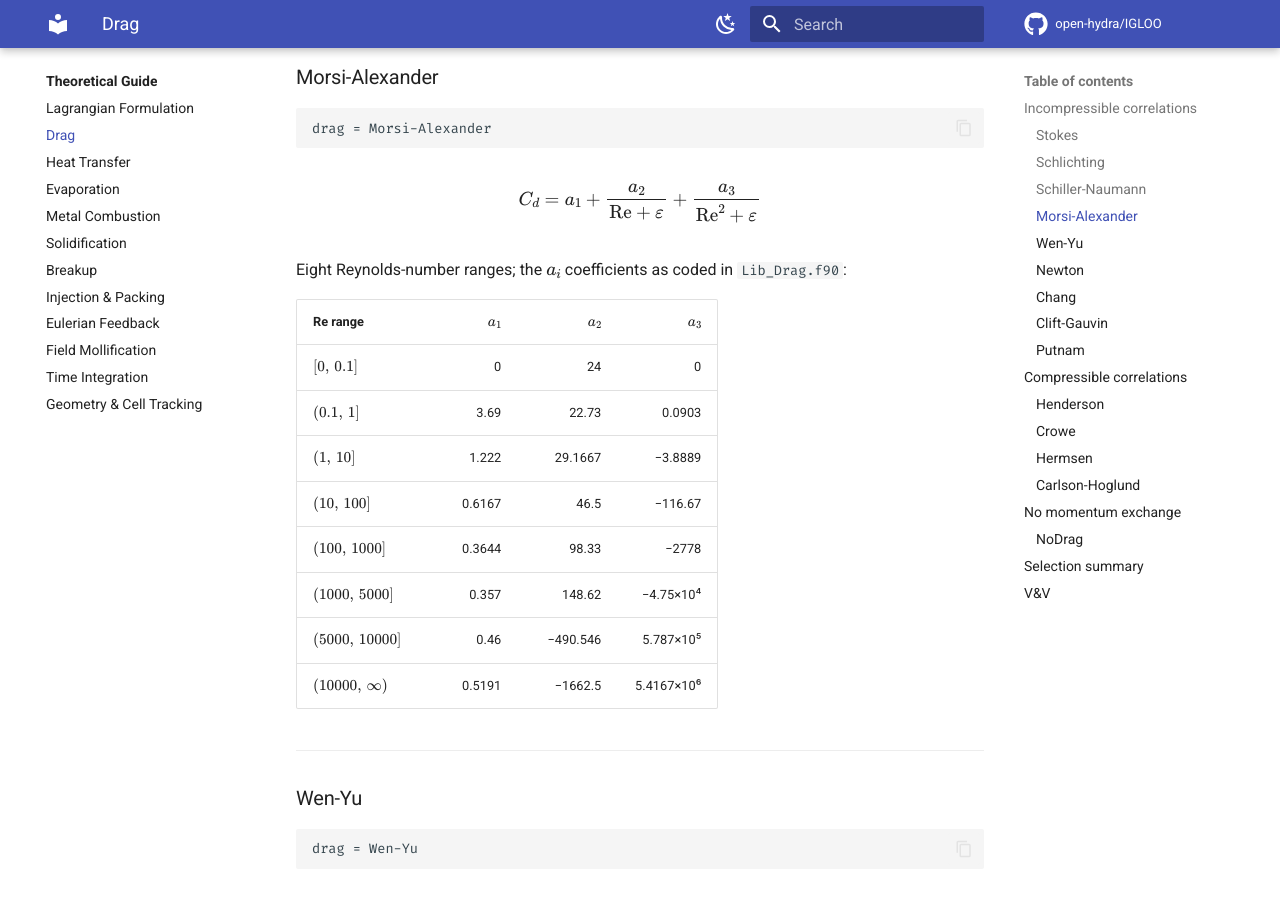
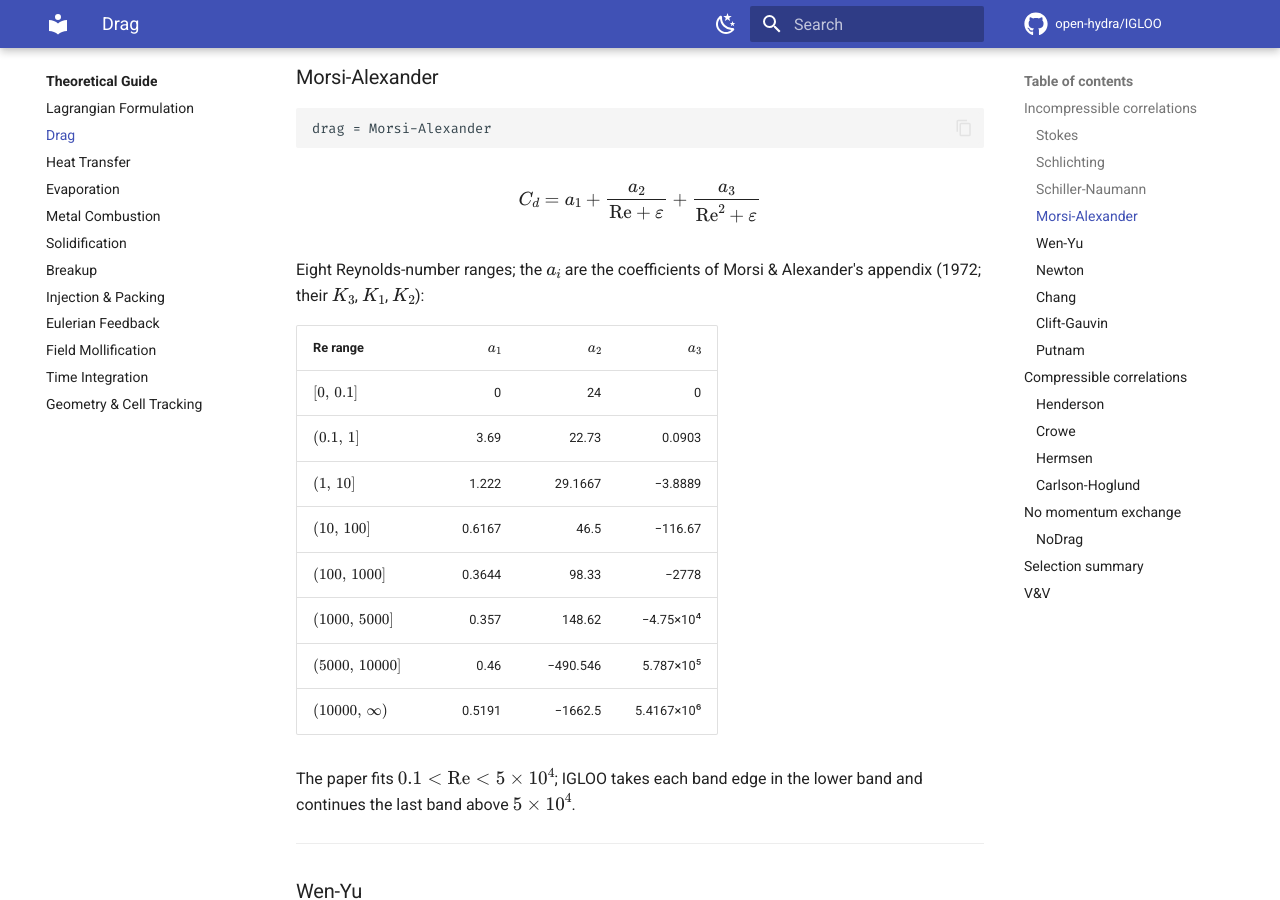
Before and after one commit to open-hydra/IGLOO, an MkDocs documentation site: the page built from docs/theory/drag.md, in a window 1280 px wide and 900 px high, scrolled down 1532 px. Built offline with MkDocs 1.6.1 and Material for MkDocs 9.7.7, drawn with Linux system fonts in a browser that asks for light colours; comment, search, counter and statistics services are not loaded.

Commit message:
docs(drag): the Morsi-Alexander table pinned to its source
DL7 (test_drag_lit) and drag-morsi state the source their typed table comes from: the appendix of Morsi & Alexander,
J. Fluid Mech. 55(2), 1972 (printed p. 207), C_d = K1/Re + K2/Re^2 + K3 on eight bands. The code's (a1, a2, a3) are
(K3, K1, K2) and equal the print in all eight bands, so no value moves; only the two printed labels change.

Two properties of the source are recorded on the test page, not acted on: Table 1 (p. 195, C_d calculated at 29 Re)
does not reproduce the appendix at 13 of its points (worst Re 7000, 2.7 %), so the appendix, the paper's statement
of the constants, is the pin; and the paper fits 0.1 < Re < 5e4 with strict inequalities at every edge, while the
code takes each edge in the lower band and continues the last band past 5e4.

A new [MA72] reference row; the matrix rows, the registration comment and the theory page cite it.

Co-Authored-By: Claude Opus 5.5 (1M context) <noreply@anthropic.com>
Claude-Session: https://claude.ai/code/session_019zi1qiuw7HF2aRfC8FR4xx

```diff
--- a/docs/theory/drag.md
+++ b/docs/theory/drag.md
@@ -76,7 +76,8 @@ $$
 C_d = a_1 + \frac{a_2}{\mathrm{Re} + \varepsilon} + \frac{a_3}{\mathrm{Re}^2 + \varepsilon}
 $$
 
-Eight Reynolds-number ranges; the $a_i$ coefficients as coded in `Lib_Drag.f90`:
+Eight Reynolds-number ranges; the $a_i$ are the coefficients of Morsi & Alexander's appendix (1972; their $K_3$,
+$K_1$, $K_2$):
 
 | Re range | $a_1$ | $a_2$ | $a_3$ |
 | :--- | ---: | ---: | ---: |
@@ -88,6 +89,9 @@ Eight Reynolds-number ranges; the $a_i$ coefficients as coded in `Lib_Drag.f90`:
 | $(1000,\,5000]$ | 0.357 | 148.62 | −4.75×10⁴ |
 | $(5000,\,10000]$ | 0.46 | −490.546 | 5.787×10⁵ |
 | $(10000,\,\infty)$ | 0.5191 | −1662.5 | 5.4167×10⁶ |
+
+The paper fits $0.1 < \mathrm{Re} < 5\times10^4$; IGLOO takes each band edge in the lower band and continues the
+last band above $5\times10^4$.
 
 ---
 
```
Also changed, not shown: 8 other files.
